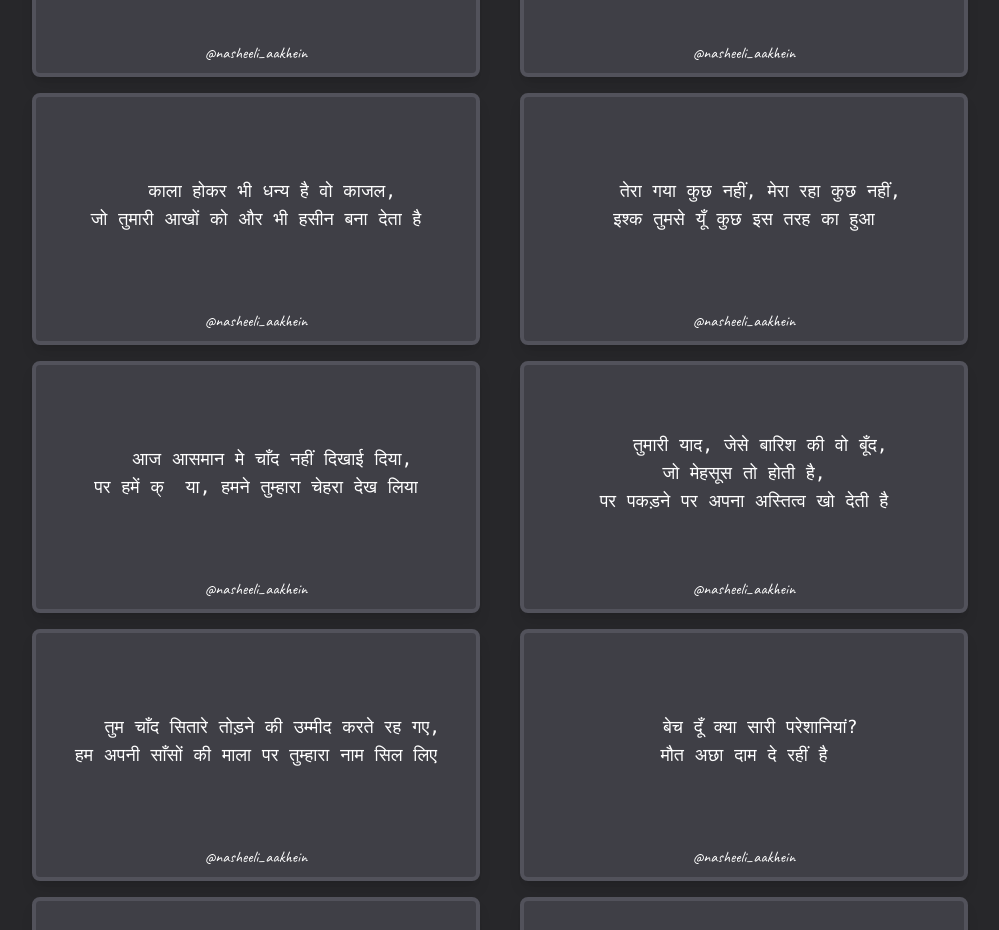
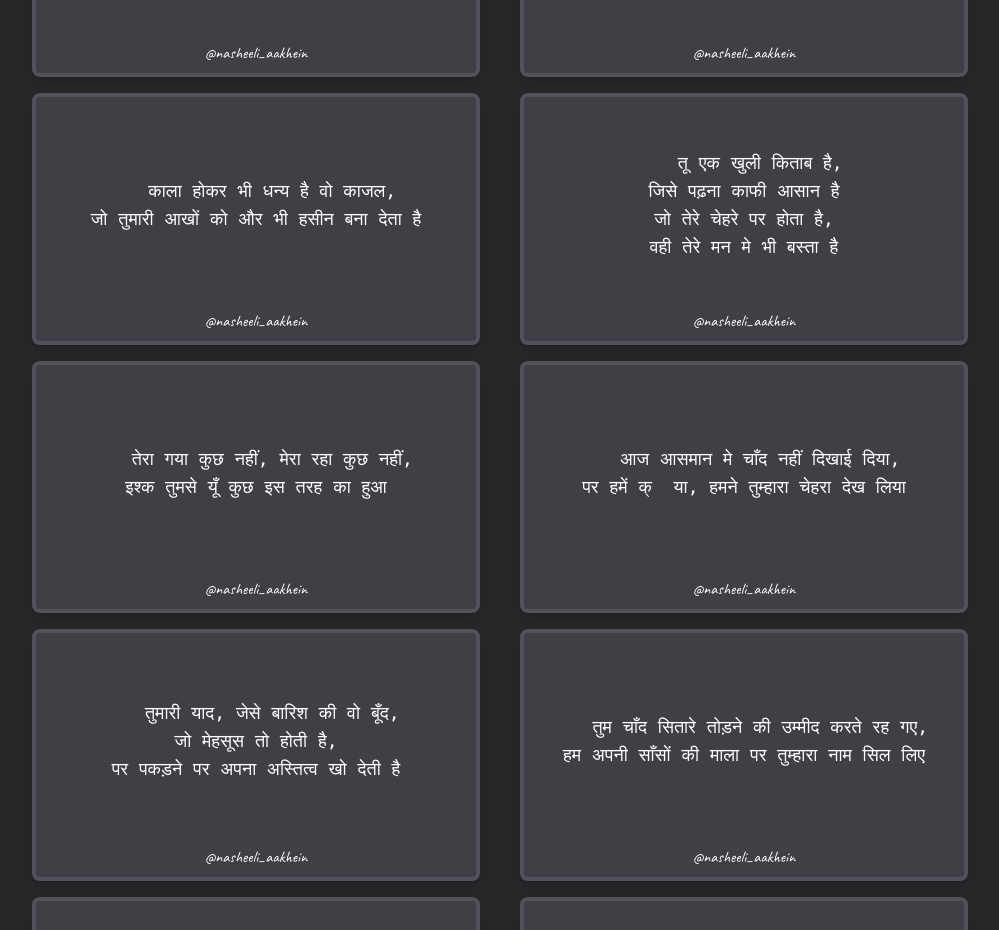
Before and after one commit to apgapg/my_hindi_shayari, a Svelte app: page / in a window 1280 px wide. Shown: the part 1320-2250 px from the top of the page, without its empty margins (140-1139 px from the left). Built offline with nearby package versions, Linux system fonts and the light colour scheme.

Commit message:
feat: add more shayari
Signed-off-by: Ayush P Gupta <ayushpguptaapg@gmail.com>

```diff
--- a/src/App.svelte
+++ b/src/App.svelte
@@ -29,7 +29,8 @@
         "तुम चाँद सितारे तोड़ने की उम्मीद करते रह गए,\nहम अपनी साँसों की माला पर तुम्हारा नाम सिल लिए",
         "अकेला चलना कोई गुनाह नहीं है\nपर तुम्हारे वगैर चलना, ये गुनाह है",
         "तुम्हारे लब्ज बिना तुम्हारे बोले भी सुनाई दे जाते हैं\nबस तुम्हारी कमी तुम्हारे बेगार पूरी नहीं होती",
-        "एक भूल खुदा से हुई, उसने तुम्हें मुझसे मिला दिया,\nएक भूल मुझसे हुई, मैं तुम्हें अपना ना बना सका"
+        "एक भूल खुदा से हुई, उसने तुम्हें मुझसे मिला दिया,\nएक भूल मुझसे हुई, मैं तुम्हें अपना ना बना सका",
+        "तू एक खुली किताब है,\nजिसे पढ़ना काफी आसान है\nजो तेरे चेहरे पर होता है,\nवही तेरे मन मे भी बस्ता है"
     ].sort(() => Math.random() - 0.5);
 </script>
 
```
